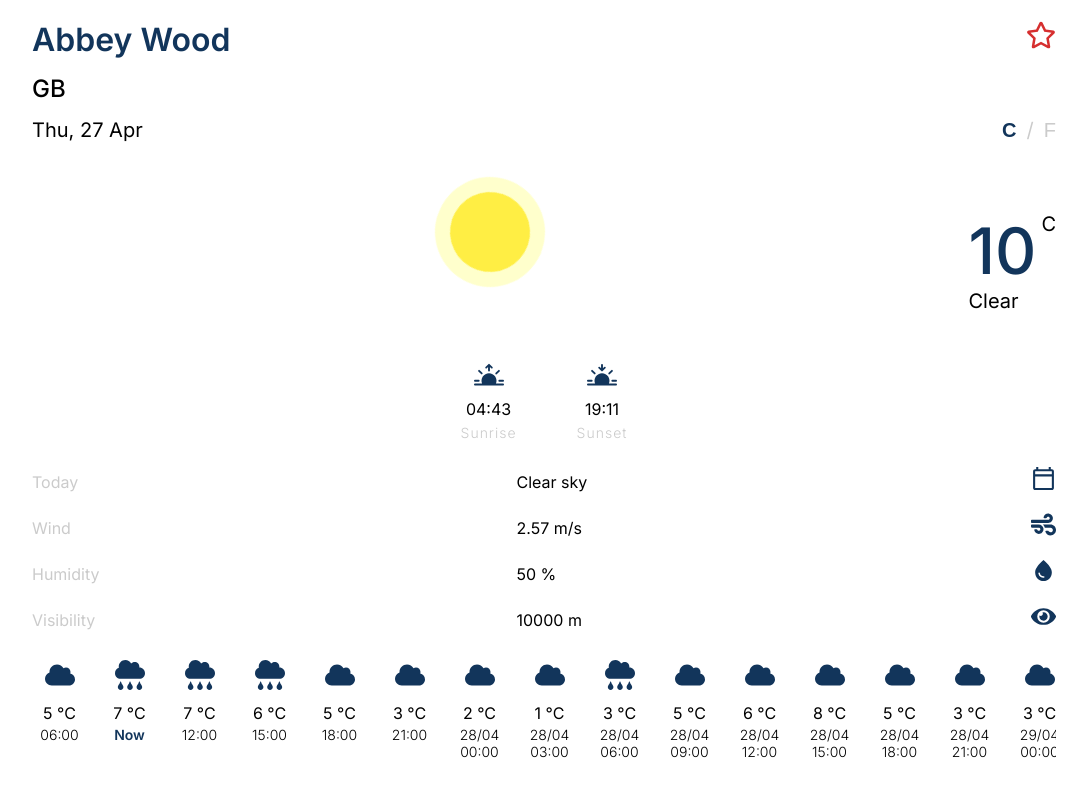
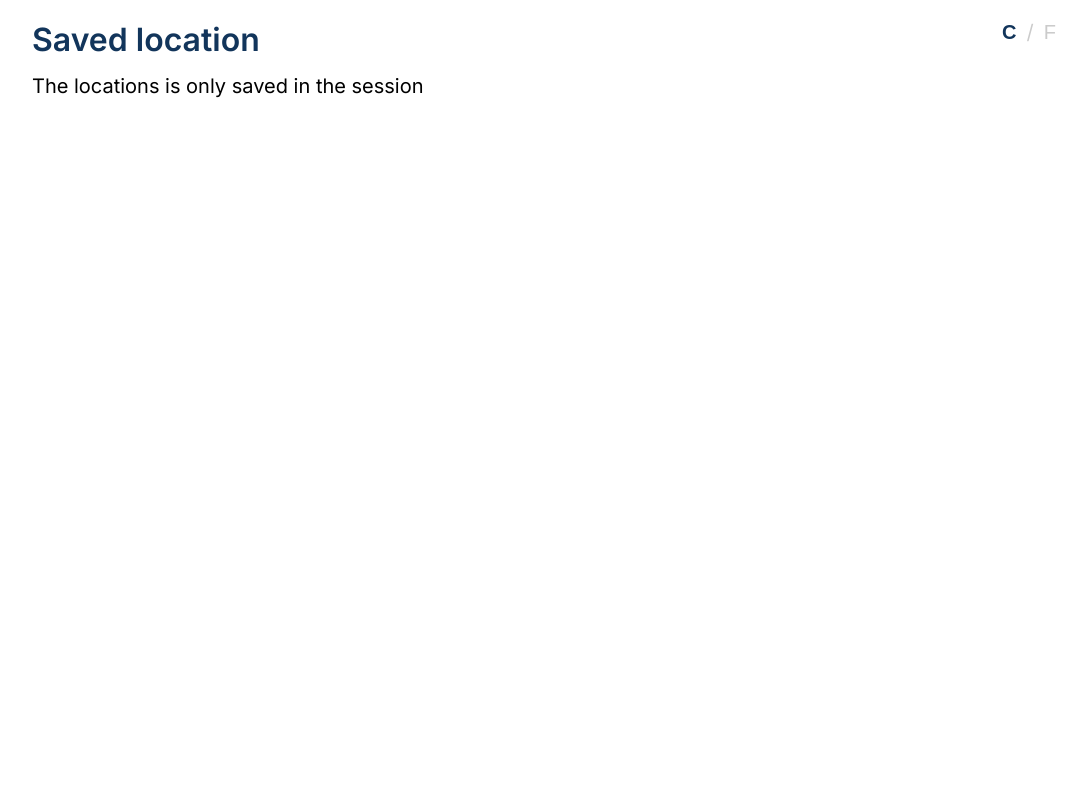
Before and after one commit to HejCattis/WeatherApp, a React (Vite) app in the folder WeatherApp/: page /saved in a window 1280 px wide. Shown: the top 796 px of the page, without its empty margins (96-1183 px from the left). Built offline with nearby package versions, Linux system fonts and the light colour scheme.

Commit message:
Started the saved page

```diff
--- a/WeatherApp/src/App.tsx
+++ b/WeatherApp/src/App.tsx
@@ -1,9 +1,10 @@
 import LandingPage from './pages/LandingPage'
+import SavedPage from './pages/SavedPage'
 
 function App() {
   return (
     <div>
-      <LandingPage></LandingPage>
+      <SavedPage></SavedPage>
     </div>
   )
 }
--- a/WeatherApp/src/components/Header.tsx
+++ b/WeatherApp/src/components/Header.tsx
@@ -6,7 +6,7 @@ import useStoreUnit from "../store/storeUnits";
 
 interface HeaderProps {
   title: string | undefined
-  subtitle: string | undefined
+  subtitle?: string | undefined
   icon?: true
   text: string
 }
--- /dev/null
+++ b/WeatherApp/src/pages/SavedPage.tsx
@@ -0,0 +1,12 @@
+import Header from "../components/Header"
+
+function SavedPage() {
+return (
+    <div>
+        <Header title="Saved location" text="The locations is only saved in the session"></Header>
+    </div>
+
+)
+}
+
+export default SavedPage
```
